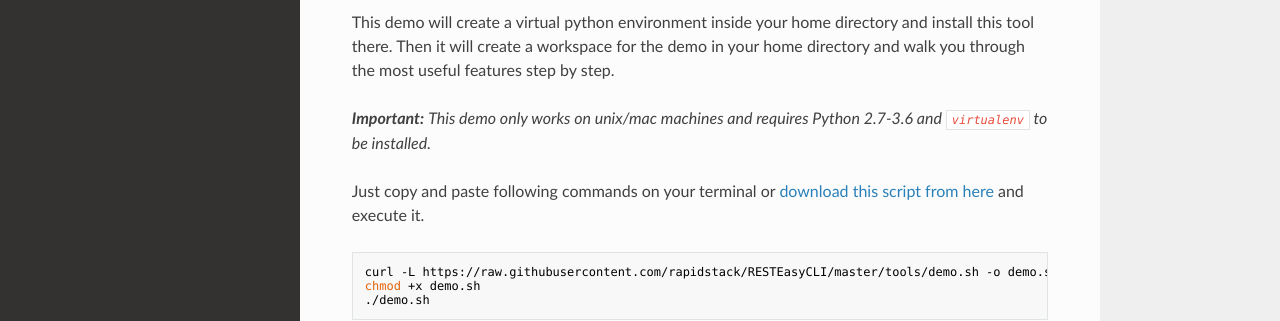
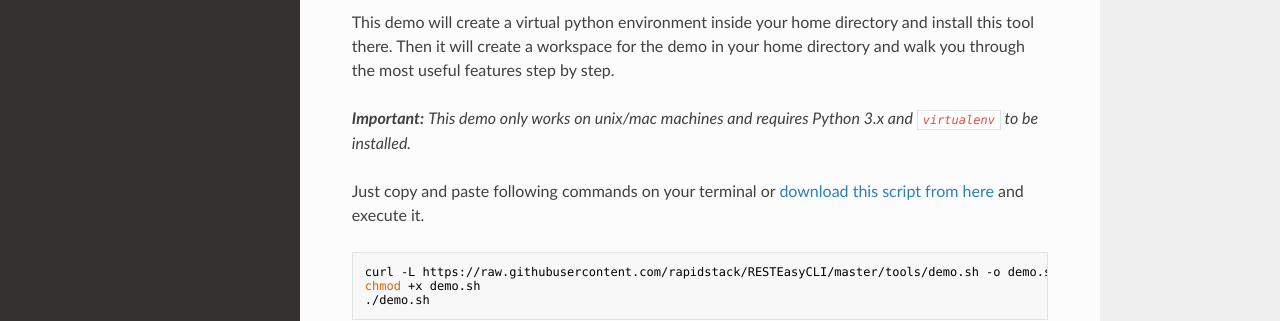
Before and after one commit to sayanarijit/RESTEasyCLI, an MkDocs documentation site: the page built from docs/index.md, in a window 1280 px wide and 1118 px high. Shown: the part 653-974 px from the top of the window. Built offline with MkDocs 1.6.1, drawn with Linux system fonts in a browser that asks for light colours; nearby versions of some CDN libraries.

Commit message:
Resolving Issue #50 (#52)
Issues: #50 #19

* removed vulnerability
* Got rid of python 2.7
* Added python 3.7 tests
* Checks in demo

```diff
--- a/docs/index.md
+++ b/docs/index.md
@@ -19,7 +19,7 @@ You can try an interactive demo to have a glimpse of it's most useful features.
 
 This demo will create a virtual python environment inside your home directory and install this tool there. Then it will create a workspace for the demo in your home directory and walk you through the most useful features step by step.
 
-***Important:*** *This demo only works on unix/mac machines and requires Python 2.7-3.6 and `virtualenv` to be installed.*
+***Important:*** *This demo only works on unix/mac machines and requires Python 3.x and `virtualenv` to be installed.*
 
 Just copy and paste following commands on your terminal or [download this script from here](https://raw.githubusercontent.com/rapidstack/RESTEasyCLI/master/tools/demo.sh) and execute it.
 
--- a/requirements.txt
+++ b/requirements.txt
@@ -1,4 +1,4 @@
 cliff==2.14.0
-PyYAML==3.13
+PyYAML==4.2b1
 RESTEasy==1.0.5
 marshmallow==3.0.0rc1
```
Also changed, not shown: .travis.yml (+14 -12 lines), docs/installation.md (+1 -1 lines), 2 other files.
